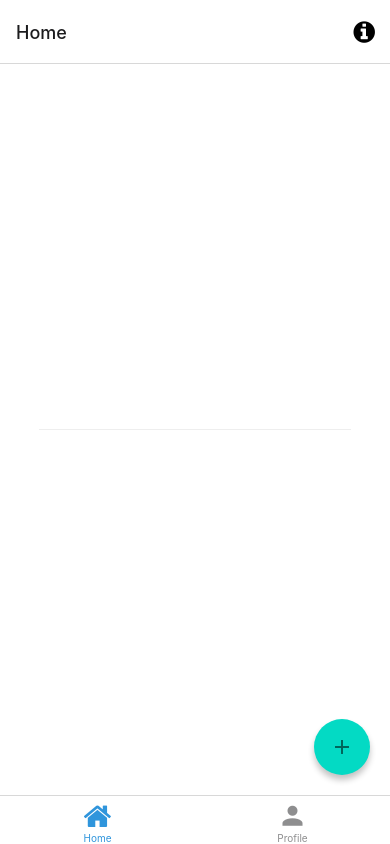
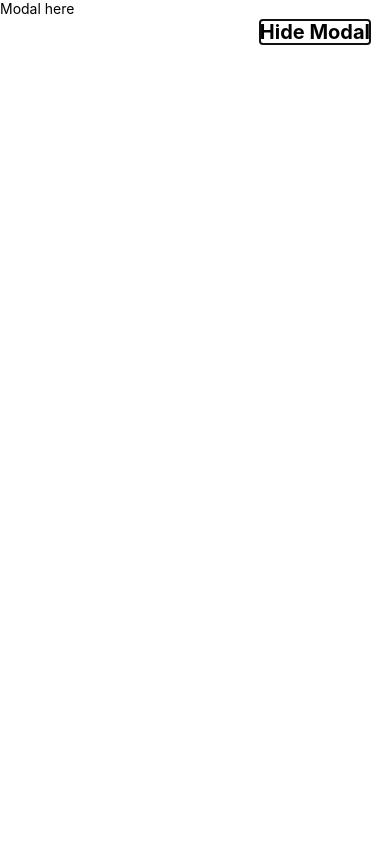
Before and after one commit to omanmclean/runapp, a React Native app: screen /Home in a window 390 px wide. Built offline with nearby package versions, Linux system fonts and the light colour scheme; what expo-linking would draw is missing.

Commit message:
Adding modal, now renders list of entries

```diff
--- /dev/null
+++ b/components/AddEntry.tsx
@@ -0,0 +1,52 @@
+import { StyleSheet, Pressable } from 'react-native';
+import { View, Text, Modal } from '../components/Themed';
+
+export default function AddEntry() {
+    function handleOnClose() {
+
+    }
+
+    return (
+        <View style={styles.container}>
+            <Modal>
+                <Pressable
+                    style={styles.button}
+                    onPress={() => handleOnClose()}
+                >
+                    <Text style={styles.title}>Hide Modal</Text>
+                </Pressable>
+                <Text>Modal here</Text>
+
+            </Modal>
+        </View>
+
+    );
+}
+
+
+const styles = StyleSheet.create({
+    container: {
+        flex: 1,
+        alignItems: 'center',
+        justifyContent: 'center',
+    },
+    title: {
+        fontSize: 20,
+        fontWeight: 'bold',
+    },
+    separator: {
+        marginVertical: 30,
+        height: 1,
+        width: '80%',
+    },
+    button: {
+        position: 'absolute',
+        right: 20,
+        top: 20,
+    },
+    fab: {
+        position: 'absolute',
+        right: 20,
+        bottom: 20,
+    },
+});
--- a/components/Themed.tsx
+++ b/components/Themed.tsx
@@ -3,7 +3,7 @@
  * https://docs.expo.io/guides/color-schemes/
  */
 
-import { Text as DefaultText, View as DefaultView } from 'react-native';
+import { Text as DefaultText, View as DefaultView, Modal as DefaultModal } from 'react-native';
 
 import Colors from '../constants/Colors';
 import useColorScheme from '../hooks/useColorScheme';
@@ -29,6 +29,7 @@ type ThemeProps = {
 
 export type TextProps = ThemeProps & DefaultText['props'];
 export type ViewProps = ThemeProps & DefaultView['props'];
+export type ModalProps = ThemeProps & DefaultModal['props'];
 
 export function Text(props: TextProps) {
   const { style, lightColor, darkColor, ...otherProps } = props;
@@ -43,3 +44,10 @@ export function View(props: ViewProps) {
 
   return <DefaultView style={[{ backgroundColor }, style]} {...otherProps} />;
 }
+
+export function Modal(props: ModalProps) {
+  const { style, lightColor, darkColor, ...otherProps } = props;
+  const backgroundColor = useThemeColor({ light: lightColor, dark: darkColor }, 'background');
+
+  return <DefaultModal style={[{ backgroundColor }, style]} {...otherProps} />;
+}
--- a/package.json
+++ b/package.json
@@ -14,6 +14,7 @@
     "@emotion/react": "^11.10.4",
     "@emotion/styled": "^11.10.4",
     "@expo/vector-icons": "^13.0.0",
+    "@expo/webpack-config": "^0.17.0",
     "@material-ui/icons": "^4.11.3",
     "@mui/icons-material": "^5.10.9",
     "@mui/material": "^5.10.10",
--- a/screens/HomeScreen.tsx
+++ b/screens/HomeScreen.tsx
@@ -1,15 +1,39 @@
-import { StyleSheet, Button } from 'react-native';
+import { useState, useEffect } from 'react';
+import { StyleSheet } from 'react-native';
+import { FAB } from 'react-native-paper';
+import AddEntry from '../components/AddEntry';
 
-import { FAB } from 'react-native-paper';
-
-import { View } from '../components/Themed';
+import { View, Text } from '../components/Themed';
 import { RootTabScreenProps } from '../types';
 
+
 export default function HomeScreen({ navigation }: RootTabScreenProps<'Home'>) {
+  // need to add yarn.lock to gitignore
+
+
+  //const [entries, setEntries] = useState([{ id: 1, title: "hello", body: "hola" }]);
+  const [entries, setEntries] = useState([{ id: 1, title: "hello", body: "hola" }]);
+
+  useEffect(() => {
+
+  }, [entries]);
+
+  // when button is clicked, add new item to list of entries, then rerender all entries as divs
+
+  function handleOnAddEntry() {
+    setEntries(prevEntries => [...prevEntries, { id: 2, title: "hey mate", body: "good day to yous" }]);
+    console.log("Pressed -  entries size: " + entries.length);
+  }
+
   return (
     <View style={styles.container}>
+      <View>
+        {entries.map(e => <Text style={styles.title}>{e.title}</Text>)}
+      </View>
+      <AddEntry />
       <View style={styles.separator} lightColor="#eee" darkColor="rgba(255,255,255,0.1)" />
-      <FAB style={styles.fab} icon="plus" />
+      <FAB style={styles.fab} icon="plus" onPress={handleOnAddEntry} />
+
 
     </View>
   );
--- a/screens/ProfileScreen.tsx
+++ b/screens/ProfileScreen.tsx
@@ -5,7 +5,7 @@ import { Text, View } from '../components/Themed';
 export default function ProfileScreen() {
   return (
     <View style={styles.container}>
-      <Text style={styles.title}>Profile</Text>
+      <Text style={styles.title}></Text>
       <View style={styles.separator} lightColor="#eee" darkColor="rgba(255,255,255,0.1)" />
     </View>
   );
```
Also changed, not shown: navigation/index.tsx (+6 -1 lines), 1 other file (tests, documents, lock files or other folders).
